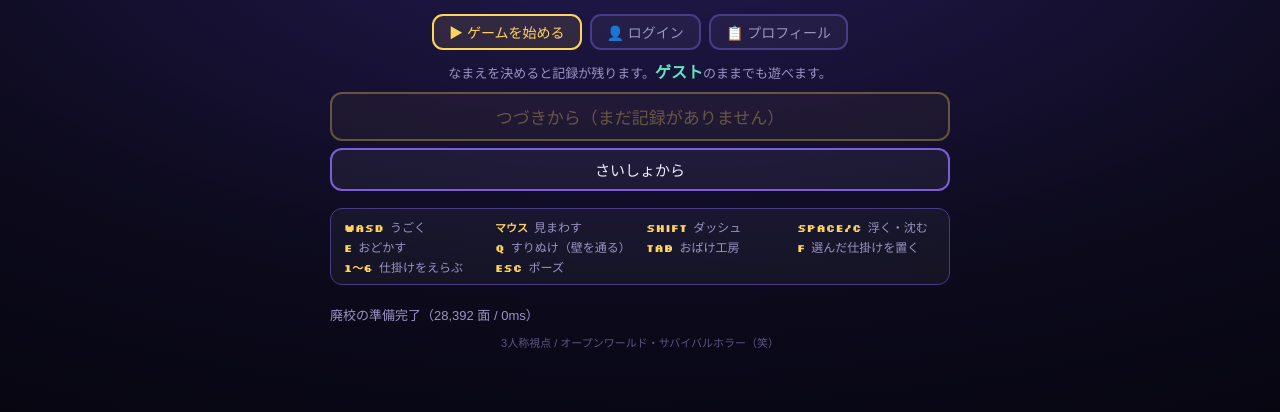
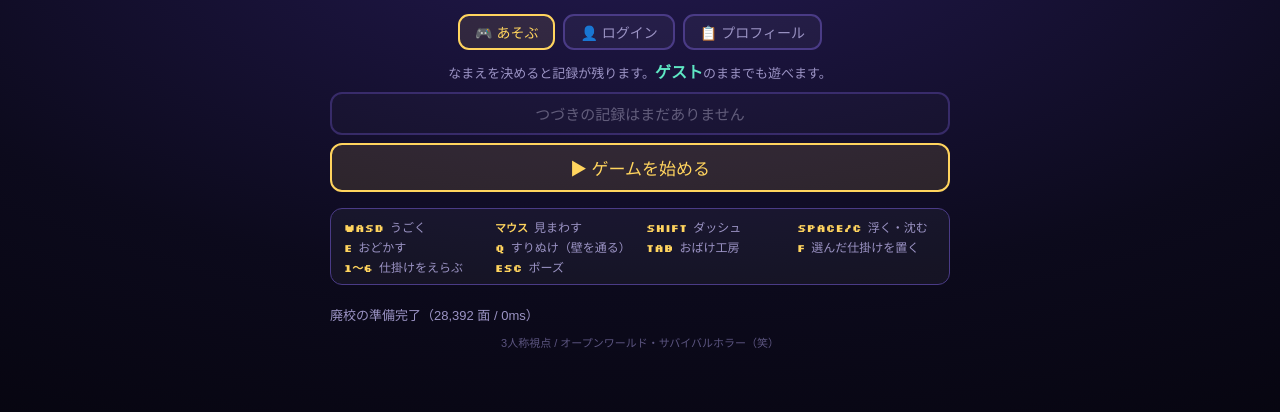
Before and after one commit to YANOKEN10/haikou-obake, a website: page index.html in a window 1280 px wide. Shown: the part 265-677 px from the top of the page. Drawn offline with nearby package versions, Linux system fonts and the light colour scheme; a web font is replaced by a local one.

Commit message:
「ゲームを始める」が押せないように見える問題を修正
クリック自体は効いていたが、最初から選ばれているタブだったため
押しても見た目が変わらず、動かないように見えていた。
「始める」というボタンのような名前をタブに付けたのが原因。

- タブ名を「🎮 あそぶ」に変更し、「始める」は実際に始まるボタンへ移した
- 記録の有無で、押すべきボタンを金色の主ボタンにする
  記録なし → 「▶ ゲームを始める」が主、つづきは無効表示
  記録あり → 「▶ つづきから始める」が主、さいしょからは副
- 同じタブを押し直したときは、次に押すボタンを光らせて誘導する

Co-Authored-By: Claude Opus 5 <noreply@anthropic.com>

```diff
--- a/index.html
+++ b/index.html
@@ -249,6 +249,12 @@ body.touch #craftClose{display:block}
 .bigbtn.sub{border-color:var(--edge2);color:var(--ink);background:rgba(255,255,255,.05);font-size:16px;padding:10px 0}
 .bigbtn.sub:hover{background:rgba(255,255,255,.11)}
 .bigbtn:disabled{opacity:.35;cursor:default}
+.bigbtn.pulse{animation:btnPulse 1.1s ease-out 2}
+@keyframes btnPulse{
+  0%{box-shadow:0 0 0 0 rgba(255,212,94,.55)}
+  70%{box-shadow:0 0 0 14px rgba(255,212,94,0)}
+  100%{box-shadow:0 0 0 0 rgba(255,212,94,0)}
+}
 .savecard{border:2px solid var(--edge);border-radius:12px;padding:10px 14px;margin-bottom:10px;
   background:rgba(255,255,255,.04);font-size:13px;line-height:1.75}
 .savecard .t{color:var(--spook);font-size:15px;margin-bottom:3px}
@@ -472,7 +478,7 @@ body.touch #craftClose{display:block}
     <div class="sub">〜 心霊スポット荒らしを、ぜんぶ追い出せ 〜</div>
 
     <div class="hometabs">
-      <button class="htab on" data-tab="play">▶ ゲームを始める</button>
+      <button class="htab on" data-tab="play">🎮 あそぶ</button>
       <button class="htab" data-tab="login">👤 ログイン</button>
       <button class="htab" data-tab="profile">📋 プロフィール</button>
     </div>
@@ -481,8 +487,8 @@ body.touch #craftClose{display:block}
     <div class="hpanel on" id="hpPlay">
       <div class="who" id="whoPlay"></div>
       <div id="saveCard"></div>
-      <button class="bigbtn" id="btnContinue">つづきから</button>
-      <button class="bigbtn sub" id="btnNew">さいしょから</button>
+      <button class="bigbtn" id="btnContinue">▶ つづきから始める</button>
+      <button class="bigbtn sub" id="btnNew">さいしょから始める</button>
       <div class="keys" id="keysBox"></div>
       <div id="loading"></div>
     </div>
--- a/src/home.js
+++ b/src/home.js
@@ -47,11 +47,19 @@ export class Home {
   }
 
   show(tab) {
+    const again = this.tab === tab;
     this.tab = tab;
     document.querySelectorAll(".htab").forEach((e) => e.classList.toggle("on", e.dataset.tab === tab));
     document.querySelectorAll(".hpanel").forEach((e) => e.classList.remove("on"));
     $("#hp" + tab[0].toUpperCase() + tab.slice(1)).classList.add("on");
     this.render();
+    // 同じタブを押し直したときは、次に押す場所を光らせる
+    if (again && tab === "play") {
+      const b = $("#btnContinue").disabled ? $("#btnNew") : $("#btnContinue");
+      b.classList.remove("pulse");
+      void b.offsetWidth;
+      b.classList.add("pulse");
+    }
   }
 
   render() {
@@ -68,6 +76,7 @@ export class Home {
       : "なまえを決めると記録が残ります。<b>ゲスト</b>のままでも遊べます。";
 
     const card = $("#saveCard");
+    const cont = $("#btnContinue"), fresh = $("#btnNew");
     if (p && p.hasSave) {
       card.innerHTML =
         "<div class='savecard'><div class='t'>つづきの記録</div>" +
@@ -77,12 +86,19 @@ export class Home {
         "作った仕掛け <span>" + this.trapCount(p) + "</span>個　" +
         "遊んだ時間 <span>" + S.fmtTime(p.playSeconds) + "</span><br>" +
         "<span style='color:var(--muted);font-size:11px'>さいごに遊んだ日：" + S.fmtDate(p.lastPlayed) + "</span></div>";
-      $("#btnContinue").disabled = false;
-      $("#btnContinue").textContent = "つづきから";
+      cont.disabled = false;
+      cont.textContent = "▶ つづきから始める";
+      cont.className = "bigbtn";
+      fresh.textContent = "さいしょから始める";
+      fresh.className = "bigbtn sub";
     } else {
+      // まだ記録がない人には、押すべきボタンをはっきり見せる
       card.innerHTML = "";
-      $("#btnContinue").disabled = true;
-      $("#btnContinue").textContent = "つづきから（まだ記録がありません）";
+      cont.disabled = true;
+      cont.textContent = "つづきの記録はまだありません";
+      cont.className = "bigbtn sub";
+      fresh.textContent = "▶ ゲームを始める";
+      fresh.className = "bigbtn";
     }
   }
 
--- a/sw.js
+++ b/sw.js
@@ -3,7 +3,7 @@
 //   ・通信できるときは必ず新しいものを取りに行く（更新が届かない事故を防ぐ）
 //   ・通信できないときだけ、しまってあるものを出す
 // ============================================================
-const CACHE = "haikou-obake-v3";
+const CACHE = "haikou-obake-v4";
 const CORE = [
   "./", "./index.html", "./manifest.webmanifest",
   "./lib/three.module.js",
```
